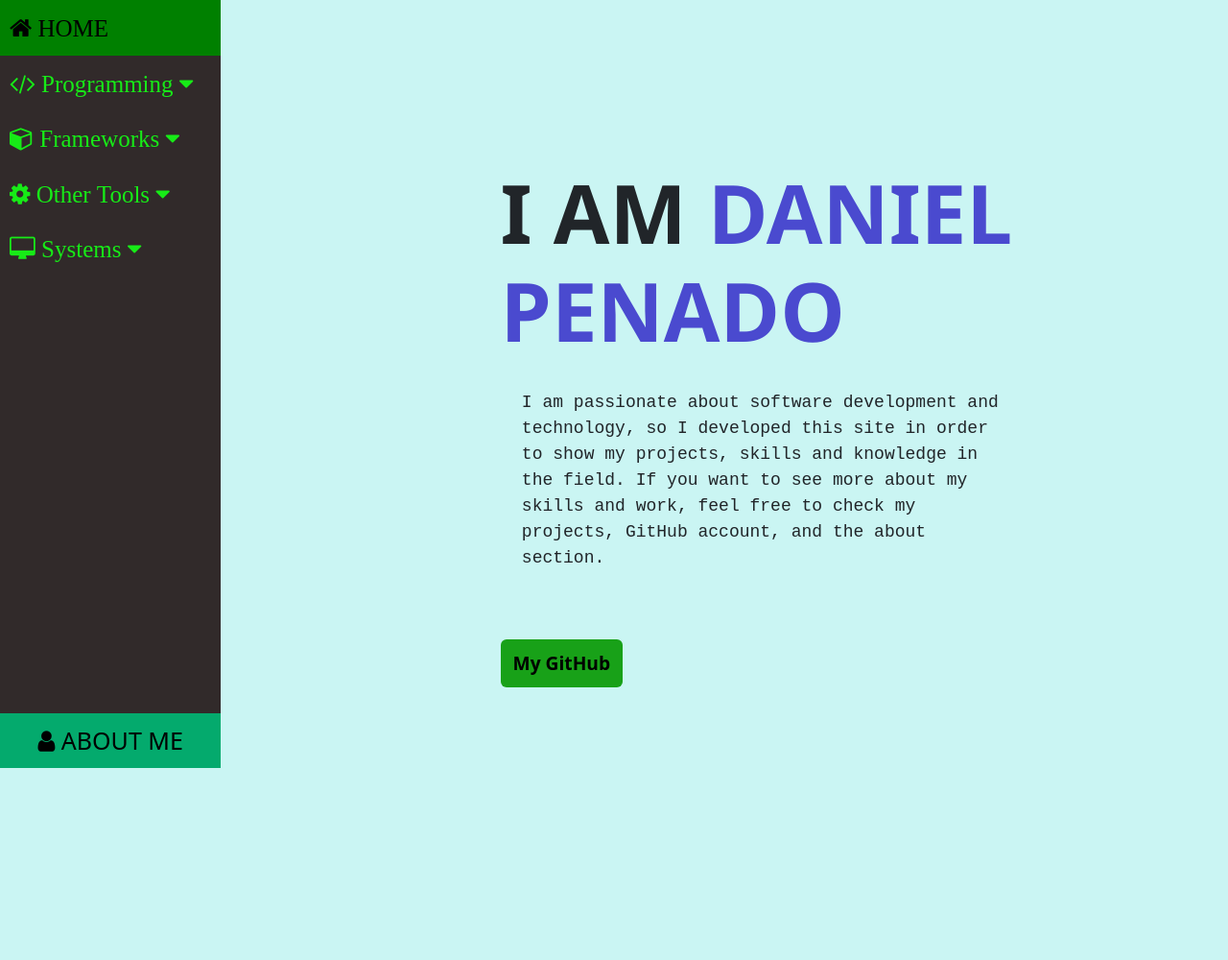
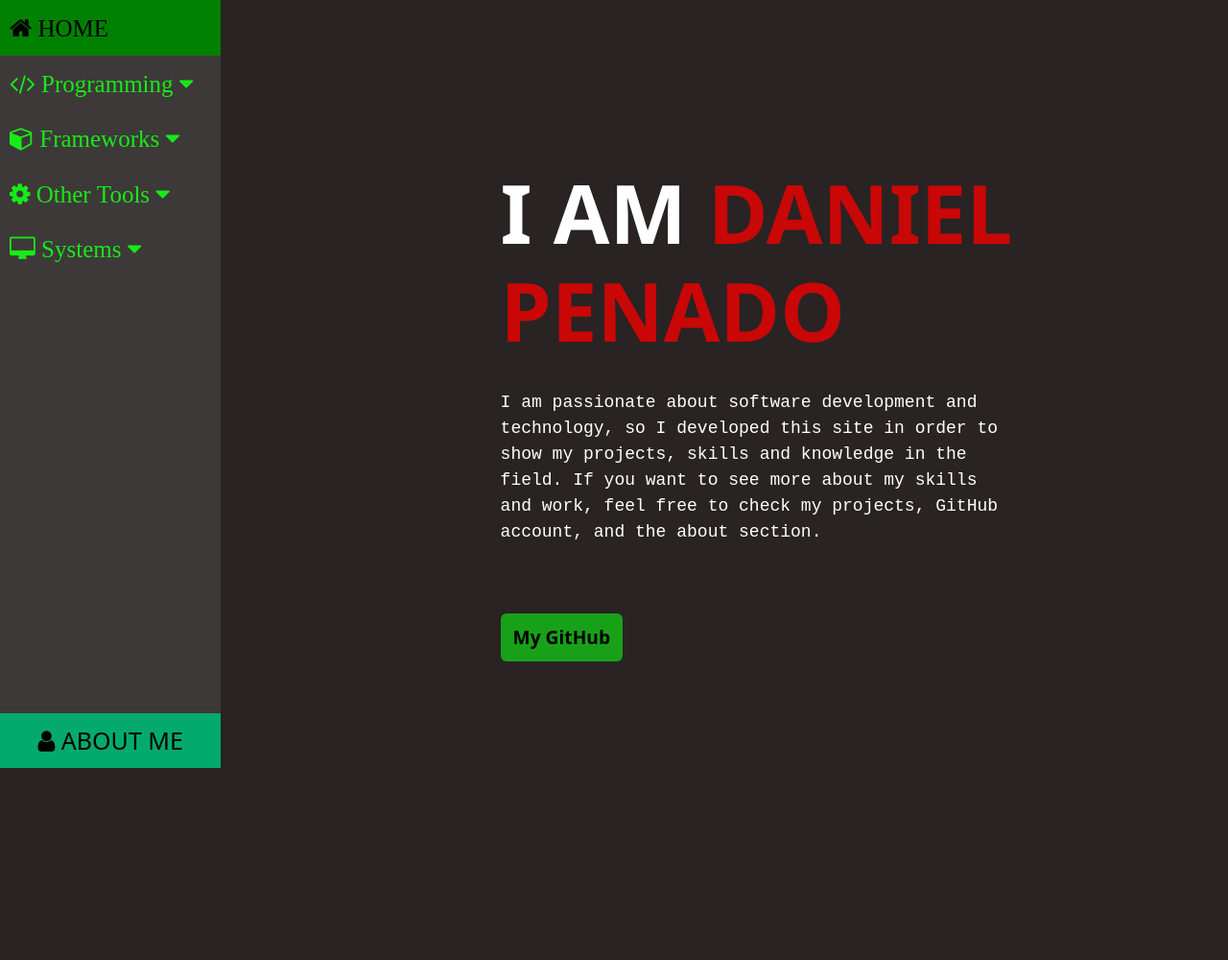
Before and after one commit to danielpenadoordonez/Portfolio_Website, a Django app: page / in a window 1280 px wide. Shown: the whole page at 96% size. Run offline with Django 4.2, Linux system fonts and the light colour scheme.

Commit message:
Design modified and improved

```diff
--- a/src/Pages/static/css/style.css
+++ b/src/Pages/static/css/style.css
@@ -4,7 +4,8 @@
     margin: 0;
     /*padding-top: 15%;*/
     width: 18%;
-    background-color: rgb(49, 42, 42);
+    /*background-color: rgb(49, 42, 42);*/
+    background-color: rgb(61, 57, 57);
     position: fixed;
     height: 100%;
     overflow: auto;
@@ -16,7 +17,8 @@
     padding: 10px;
     text-decoration: none;
     font-size: 25px;
-    background-color: rgb(49, 42, 42);
+    /*background-color: rgb(49, 42, 42);*/
+    background-color: rgb(61, 57, 57);
     border: none;
     width: 100%;
     outline: none;
@@ -59,7 +61,7 @@
 
 .dropdown-content a{
     font-size: 20px;
-    background-color: rgb(61, 55, 55);
+    background-color: rgb(87, 77, 77);
     padding-left: 8%;
 }
 
@@ -93,17 +95,21 @@ div.main-content {
 }
 
 body{
-    background-color: rgb(202, 245, 243);
-    /*background: linear-gradient(rgb(125, 176, 185)10%, white);*/
+    /*background-color: rgb(202, 245, 243);*/
+    /*background-color: rgb(209, 203, 203);*/
+    background-color: rgb(41, 35, 35);
+    color: white;
 }
 
-#name{color: rgb(74, 74, 207);}
+#name{
+    /*color: rgb(74, 74, 207);*/
+    color: rgb(201, 7, 7);
+}
 
 mark{background-color: rgb(226, 226, 24);}
 
 #intro {
     margin-right: 6%;
-    margin-left: 4%;
     font-family: 'Courier New', Courier, monospace;
     font-size: large;
 
@@ -182,6 +188,7 @@ div.btn-container{ padding-top: 10%;}
         margin-left: auto;
     }
     .dropdown-content a{font-size: 20px;}
+    #intro{margin-right: 0%;}
 }
 
 @media screen and (max-width: 400px) {
```
Also changed, not shown: src/Pages/static/images/Logo1.png (added), src/Pages/static/images/Logo2.png (added).
